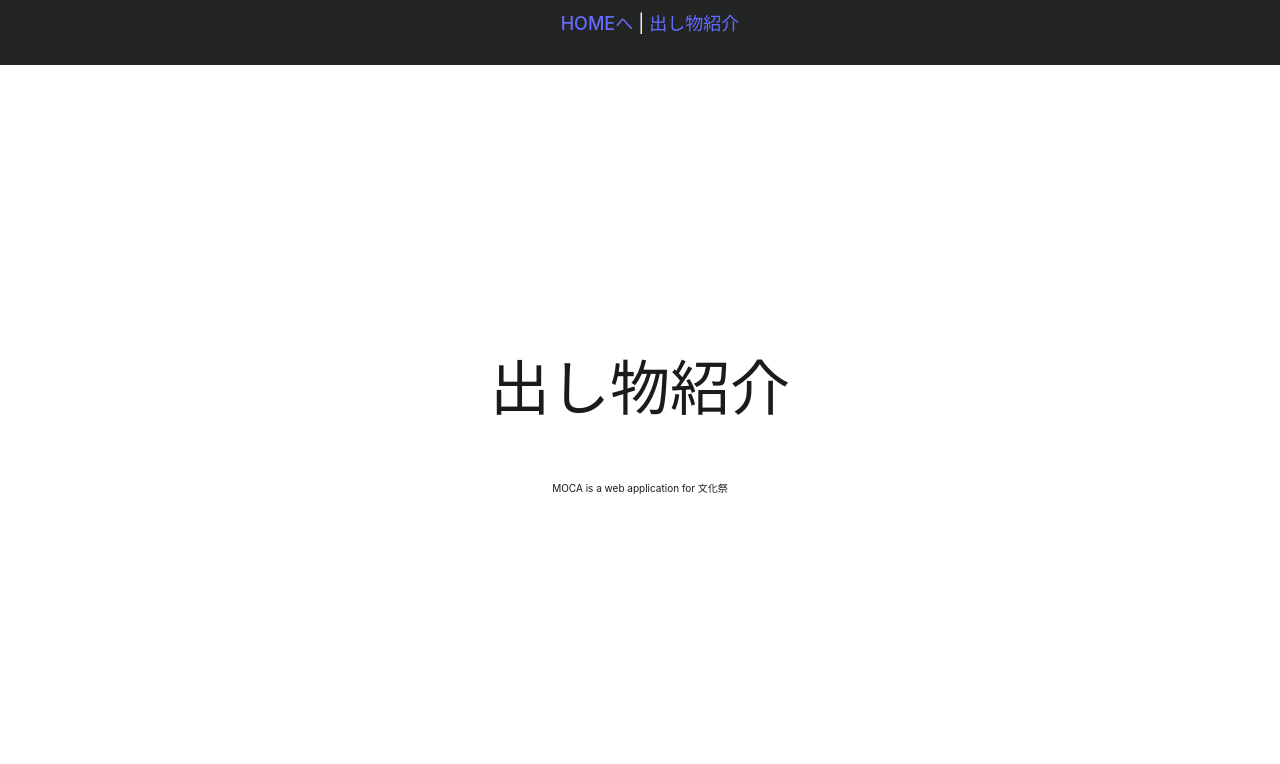
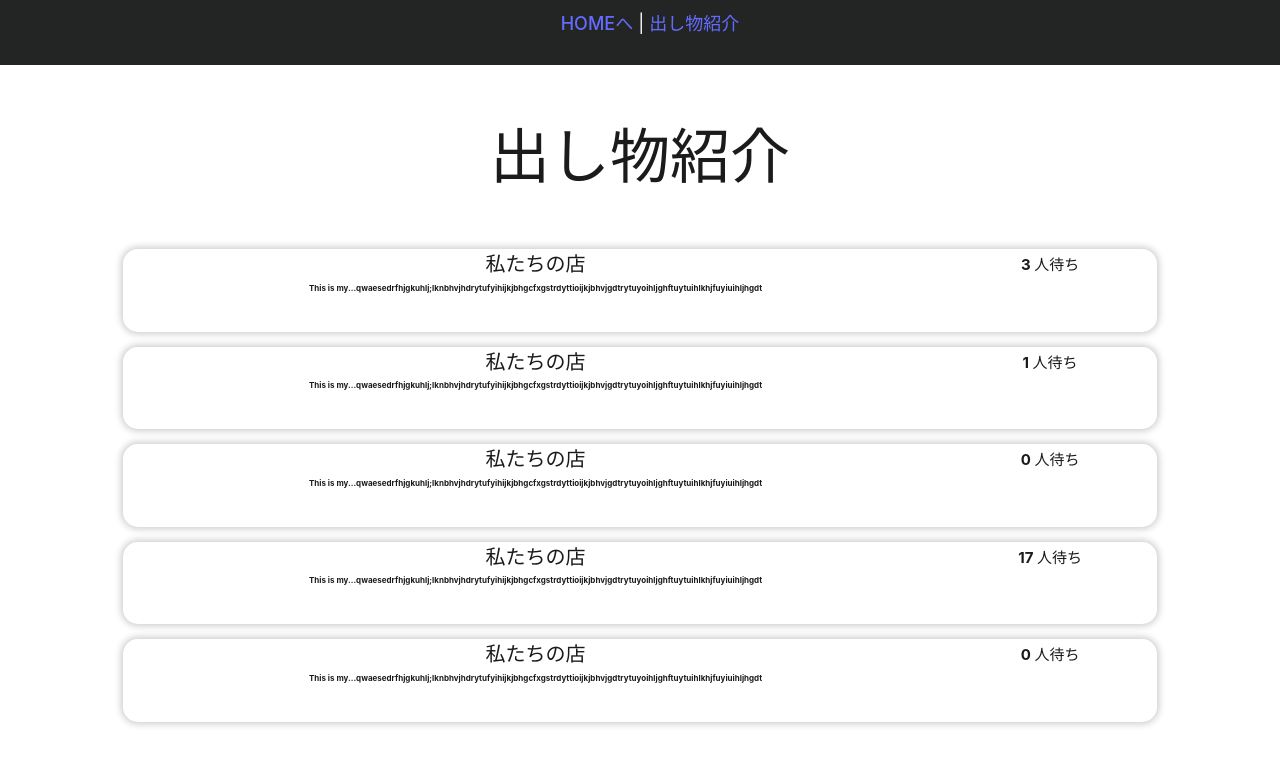
Before and after one commit to TGR-Group/MOCA-customer-frontend, a Vue app: page /introduction in a window 1280 px wide. Shown: the top 764 px of the page. Built offline with nearby package versions, Linux system fonts and the light colour scheme.

Commit message:
➕ add 紹介ページ追加

```diff
--- /dev/null
+++ b/src/components/StoreDiscriptionBox.vue
@@ -0,0 +1,73 @@
+<script setup>
+    import { ref } from "vue";
+
+    const props = defineProps({
+        StoreData: {
+            type: Object,
+            required: true,
+        }
+    });
+</script>
+
+<template>
+    <div class="StoreBox">
+
+        <div class="StoreName">{{ props.StoreData.StoreName }}</div>
+
+        <div class="StoreDiscription">{{ props.StoreData.StoreDescription }}</div>
+
+        <div class="StoreState">
+            {{ props.StoreData.WaitingPeople }} 人待ち
+        </div>
+    </div>
+</template>
+
+<style scoped>
+    .StoreBox {
+        display: grid;
+        width: 80%;
+        max-height: 9em;
+        margin: 0.5em auto;
+        height: fit-content;
+        grid-template-columns: 4fr 1fr;
+        grid-template-rows: 1fr 2fr;
+        background-color: v-bind(BackGroundColor);
+        border-radius: 1.5em;
+        box-shadow: 0 0em 0.7em 0.2em rgba(0, 0, 0, 0.2);
+        font-weight: bold;
+        text-decoration: none;
+        padding: 0.5em;
+        gap: 0.5em;
+    }
+    .StoreName {
+        top: 0%;
+        left: 0%;
+        font-size: 2.0em;
+        font-weight: bold;
+        overflow-wrap: normal;
+        word-break: keep-all;
+        grid-column: 1;
+        grid-row: 1;
+        line-height: 1em;
+        height: fit-content;
+    }
+    .StoreState {
+        left: 100%;
+        font-size: 1.5em;
+        font-weight: bold;
+        grid-column: 2;
+        grid-row: 1 / 2;
+        top: 0;
+        bottom: 0;
+        margin: auto;
+    }
+    .StoreDiscription {
+        font-size: 0.8em;
+        font-weight: bold;
+        word-break: break-all;
+        overflow: auto;
+        grid-column: 1;
+        grid-row: 2 / 3;
+        height: 75%;
+    }
+</style>
--- a/src/components/introduction.vue
+++ b/src/components/introduction.vue
@@ -1,13 +1,25 @@
 <script setup>
-import StoreState from './StoreState.vue';
+    import { ref } from 'vue';
+    import StoreDatasSample from '../assets/StoreDatasSample.json';
+    import StoreDiscriptionBox from './StoreDiscriptionBox.vue';
+
+    const StoreDatas = ref(StoreDatasSample);
+
+    const StoreIDs = ref(Object.keys(StoreDatas.value));
 </script>
 
 <template>
     <div>
         <h1>出し物紹介</h1>
-        <p>MOCA is a web application for 文化祭</p>
+    </div>
+    <div class="StoreBox" v-for="StoreID in StoreIDs" :key="StoreID">
+        <StoreDiscriptionBox :StoreData=StoreDatas[StoreID]  />
     </div>
 </template>
 
 <style>
+.StoreBox {
+    margin: 1.5em 0;
+    height: fit-content;
+}
 </style>
```
